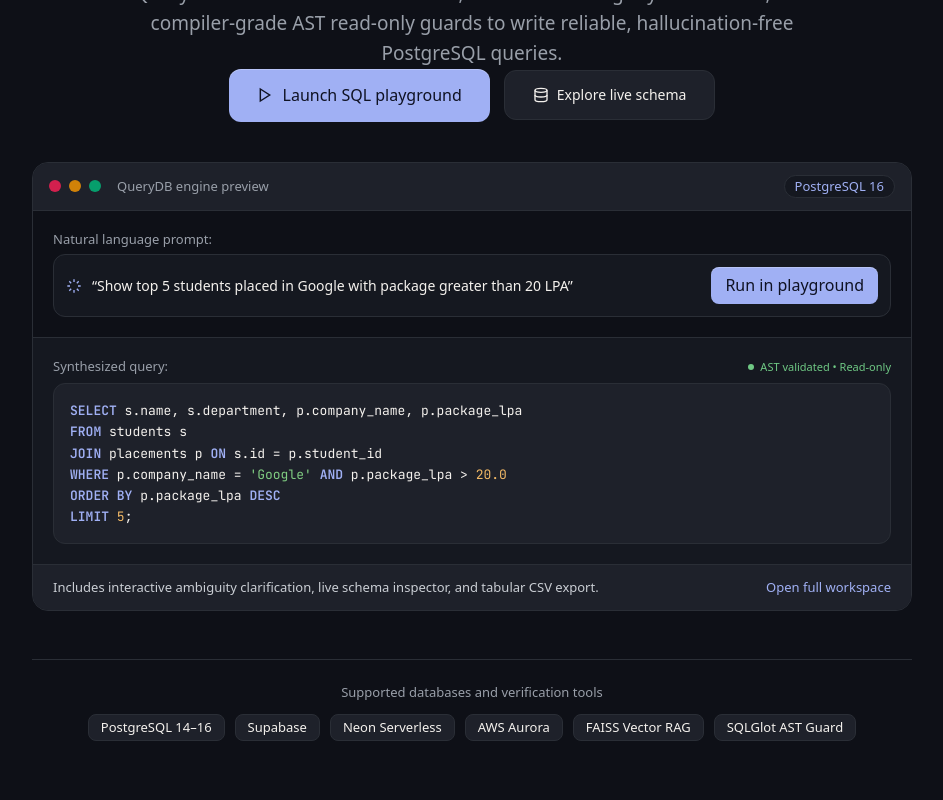
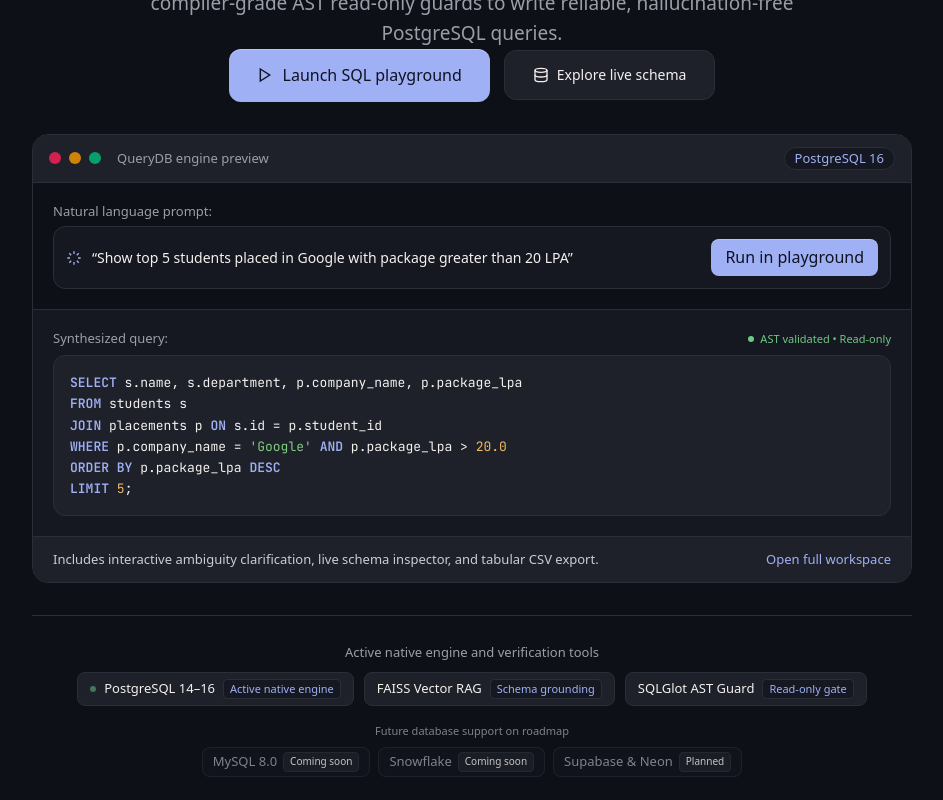
Before and after one commit to Komal-kushwaha24/QueryDB, a React (Vite) app in the folder client/: page / in a window 1280 px wide. Shown: the part 340-1140 px from the top of the page, without its empty margins (168-1111 px from the left). Built offline with nearby package versions, Linux system fonts and the light colour scheme; a web font is replaced by a local one.

Commit message:
feat(hero): separate active postgres engine from future roadmap databases and refine vertical spacing

```diff
--- a/client/src/components/Hero.jsx
+++ b/client/src/components/Hero.jsx
@@ -1,17 +1,20 @@
 import { motion } from 'framer-motion';
 
-const compatibleDatabases = [
-  'PostgreSQL 14–16',
-  'Supabase',
-  'Neon Serverless',
-  'AWS Aurora',
-  'FAISS Vector RAG',
-  'SQLGlot AST Guard',
+const activeStack = [
+  { name: 'PostgreSQL 14–16', badge: 'Active native engine', active: true },
+  { name: 'FAISS Vector RAG', badge: 'Schema grounding' },
+  { name: 'SQLGlot AST Guard', badge: 'Read-only gate' },
+];
+
+const futureSupport = [
+  { name: 'MySQL 8.0', status: 'Coming soon' },
+  { name: 'Snowflake', status: 'Coming soon' },
+  { name: 'Supabase & Neon', status: 'Planned' },
 ];
 
 export default function Hero({ onLaunchPlayground }) {
   return (
-    <section className="relative pt-32 pb-20 sm:pt-36 sm:pb-24 px-4 sm:px-6 lg:px-8 overflow-hidden flex flex-col items-center justify-center text-center w-full">
+    <section className="relative pt-28 pb-16 sm:pt-32 sm:pb-20 px-4 sm:px-6 lg:px-8 overflow-hidden flex flex-col items-center justify-center text-center w-full">
       {/* Background radial gradient glow */}
       <div
         className="absolute top-1/4 left-1/2 -translate-x-1/2 -translate-y-1/2 w-[720px] h-[400px] pointer-events-none opacity-20 blur-[130px] -z-10"
@@ -26,7 +29,7 @@ export default function Hero({ onLaunchPlayground }) {
           initial={{ opacity: 0, y: 14 }}
           animate={{ opacity: 1, y: 0 }}
           transition={{ duration: 0.5, ease: [0.16, 1, 0.3, 1] }}
-          className="inline-flex items-center gap-2 px-3.5 py-1.5 rounded-full surface-elevated text-xs font-medium text-[var(--color-ink-2)] border border-[var(--color-rule)] mb-6 shadow-sm"
+          className="inline-flex items-center gap-2 px-3.5 py-1.5 rounded-full surface-elevated text-xs font-medium text-[var(--color-ink-2)] border border-[var(--color-rule)] mb-5 shadow-sm"
         >
           <span className="w-2 h-2 rounded-full bg-[var(--color-accent)] inline-block animate-pulse" />
           <span>Schema-aware text to SQL engine for PostgreSQL</span>
@@ -37,7 +40,7 @@ export default function Hero({ onLaunchPlayground }) {
           initial={{ opacity: 0, y: 18 }}
           animate={{ opacity: 1, y: 0 }}
           transition={{ duration: 0.6, delay: 0.1, ease: [0.16, 1, 0.3, 1] }}
-          className="font-display font-bold text-[var(--color-ink)] tracking-tight mb-5 mx-auto max-w-[1100px] w-full text-center"
+          className="font-display font-bold text-[var(--color-ink)] tracking-tight mb-4 mx-auto max-w-[1100px] w-full text-center"
           style={{
             fontSize: 'clamp(2.125rem, 3.5vw + 0.5rem, 3.75rem)',
             lineHeight: 1.12,
@@ -64,7 +67,7 @@ export default function Hero({ onLaunchPlayground }) {
           initial={{ opacity: 0, y: 18 }}
           animate={{ opacity: 1, y: 0 }}
           transition={{ duration: 0.6, delay: 0.2, ease: [0.16, 1, 0.3, 1] }}
-          className="text-base sm:text-lg md:text-[19px] text-[var(--color-muted)] leading-[1.6] mb-8 mx-auto max-w-[720px] w-full text-center"
+          className="text-base sm:text-lg md:text-[19px] text-[var(--color-muted)] leading-[1.6] mb-7 mx-auto max-w-[720px] w-full text-center"
           style={{ textWrap: 'pretty' }}
         >
           QueryDB combines live schema RAG, interactive ambiguity clarification, and compiler-grade AST read-only guards to write reliable, hallucination-free PostgreSQL queries.
@@ -75,7 +78,7 @@ export default function Hero({ onLaunchPlayground }) {
           initial={{ opacity: 0, y: 18 }}
           animate={{ opacity: 1, y: 0 }}
           transition={{ duration: 0.6, delay: 0.3, ease: [0.16, 1, 0.3, 1] }}
-          className="flex flex-col sm:flex-row gap-3.5 justify-center items-center mb-10 w-full"
+          className="flex flex-col sm:flex-row gap-3.5 justify-center items-center mb-8 w-full"
         >
           <button
             type="button"
@@ -120,7 +123,7 @@ export default function Hero({ onLaunchPlayground }) {
           initial={{ opacity: 0, y: 24 }}
           animate={{ opacity: 1, y: 0 }}
           transition={{ duration: 0.7, delay: 0.35, ease: [0.16, 1, 0.3, 1] }}
-          className="surface-card rounded-2xl border border-[var(--color-rule)] overflow-hidden text-left mb-12 max-w-[880px] w-full mx-auto"
+          className="surface-card rounded-2xl border border-[var(--color-rule)] overflow-hidden text-left mb-8 max-w-[880px] w-full mx-auto"
         >
           {/* Card Window Bar */}
           <div className="px-4 py-3 border-b border-[var(--color-rule)] bg-[var(--color-paper-3)] flex items-center justify-between">
@@ -202,25 +205,54 @@ export default function Hero({ onLaunchPlayground }) {
           </div>
         </motion.div>
 
-        {/* 6. Database compatibility strip */}
+        {/* 6. Database compatibility & roadmap strip */}
         <motion.div
           initial={{ opacity: 0 }}
           animate={{ opacity: 1 }}
           transition={{ duration: 0.7, delay: 0.4 }}
-          className="pt-6 border-t border-[var(--color-rule)] max-w-[880px] w-full mx-auto"
+          className="pt-7 border-t border-[var(--color-rule)] max-w-[880px] w-full mx-auto"
         >
-          <span className="text-xs text-[var(--color-muted)] block mb-3 font-medium">
-            Supported databases and verification tools
+          {/* Active native engine */}
+          <div className="mb-4">
+            <span className="text-xs text-[var(--color-muted)] block mb-2.5 font-medium">
+              Active native engine and verification tools
             </span>
             <div className="flex flex-wrap items-center justify-center gap-2.5 text-xs text-[var(--color-ink-2)]">
-            {compatibleDatabases.map((db) => (
+              {activeStack.map((item) => (
                 <span
-                key={db}
-                className="px-3 py-1 rounded-lg surface-elevated border border-[var(--color-rule)] font-medium"
+                  key={item.name}
+                  className="px-3 py-1.5 rounded-lg surface-elevated border border-[var(--color-rule)] font-medium inline-flex items-center gap-2"
                 >
-                {db}
+                  {item.active && (
+                    <span className="w-1.5 h-1.5 rounded-full bg-[var(--color-success)] inline-block animate-pulse" />
+                  )}
+                  <span>{item.name}</span>
+                  <span className="text-[11px] px-1.5 py-0.5 rounded bg-[var(--color-paper-2)] text-[var(--color-accent)] border border-[var(--color-rule)]">
+                    {item.badge}
+                  </span>
                 </span>
               ))}
+            </div>
+          </div>
+
+          {/* Future database support */}
+          <div>
+            <span className="text-[11px] text-[var(--color-muted)]/80 block mb-2 font-medium">
+              Future database support on roadmap
+            </span>
+            <div className="flex flex-wrap items-center justify-center gap-2 text-xs text-[var(--color-muted)]">
+              {futureSupport.map((item) => (
+                <span
+                  key={item.name}
+                  className="px-2.5 py-1 rounded-lg bg-[var(--color-paper-2)]/60 border border-[var(--color-rule)]/70 font-medium inline-flex items-center gap-1.5 opacity-80"
+                >
+                  <span>{item.name}</span>
+                  <span className="text-[10px] px-1.5 py-0.5 rounded surface-elevated text-[var(--color-muted)] border border-[var(--color-rule)]/50">
+                    {item.status}
+                  </span>
+                </span>
+              ))}
+            </div>
           </div>
         </motion.div>
       </div>
--- a/client/src/components/SqlPlayground.jsx
+++ b/client/src/components/SqlPlayground.jsx
@@ -116,20 +116,27 @@ export default function SqlPlayground({ isDedicatedPage = false, onBack }) {
             <div className="flex items-center gap-3">
               <span className="text-xs font-medium text-[var(--color-muted)]">Active dialect:</span>
               <div className="flex items-center gap-1 bg-[var(--color-paper-3)] p-1 rounded-lg border border-[var(--color-rule)]">
-                {['PostgreSQL 16', 'MySQL 8.0', 'Snowflake'].map((dialect) => (
+                {[
+                  { name: 'PostgreSQL 16', tag: 'Active' },
+                  { name: 'MySQL 8.0', tag: 'Preview' },
+                  { name: 'Snowflake', tag: 'Preview' },
+                ].map((item) => (
                   <button
-                    key={dialect}
+                    key={item.name}
                     type="button"
-                    onClick={() => setSelectedDialect(dialect)}
+                    onClick={() => setSelectedDialect(item.name)}
                     className={`
-                      px-2.5 py-1 rounded-md text-xs font-medium transition-colors duration-150 cursor-pointer
-                      ${selectedDialect === dialect
+                      px-2.5 py-1 rounded-md text-xs font-medium transition-colors duration-150 cursor-pointer inline-flex items-center gap-1.5
+                      ${selectedDialect === item.name
                         ? 'bg-[var(--color-accent)] text-[var(--color-accent-ink)]'
                         : 'text-[var(--color-muted)] hover:text-[var(--color-ink)]'
                       }
                     `}
                   >
-                    {dialect}
+                    <span>{item.name}</span>
+                    <span className={`text-[10px] px-1 py-0.5 rounded ${selectedDialect === item.name ? 'bg-[var(--color-accent-ink)]/20 text-[var(--color-accent-ink)]' : 'bg-[var(--color-paper-2)] text-[var(--color-muted)]'}`}>
+                      {item.tag}
+                    </span>
                   </button>
                 ))}
               </div>
```
Lines whose indentation alone changed are shown as unchanged.
